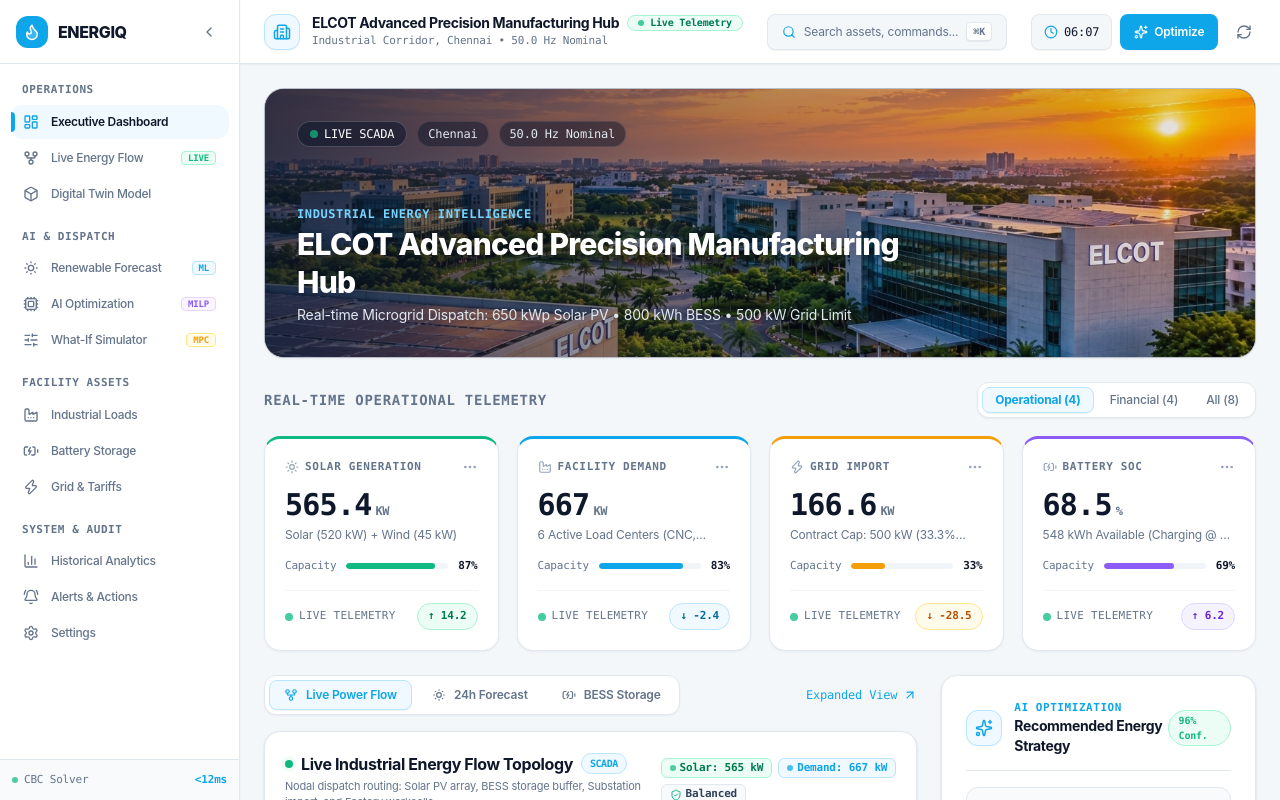
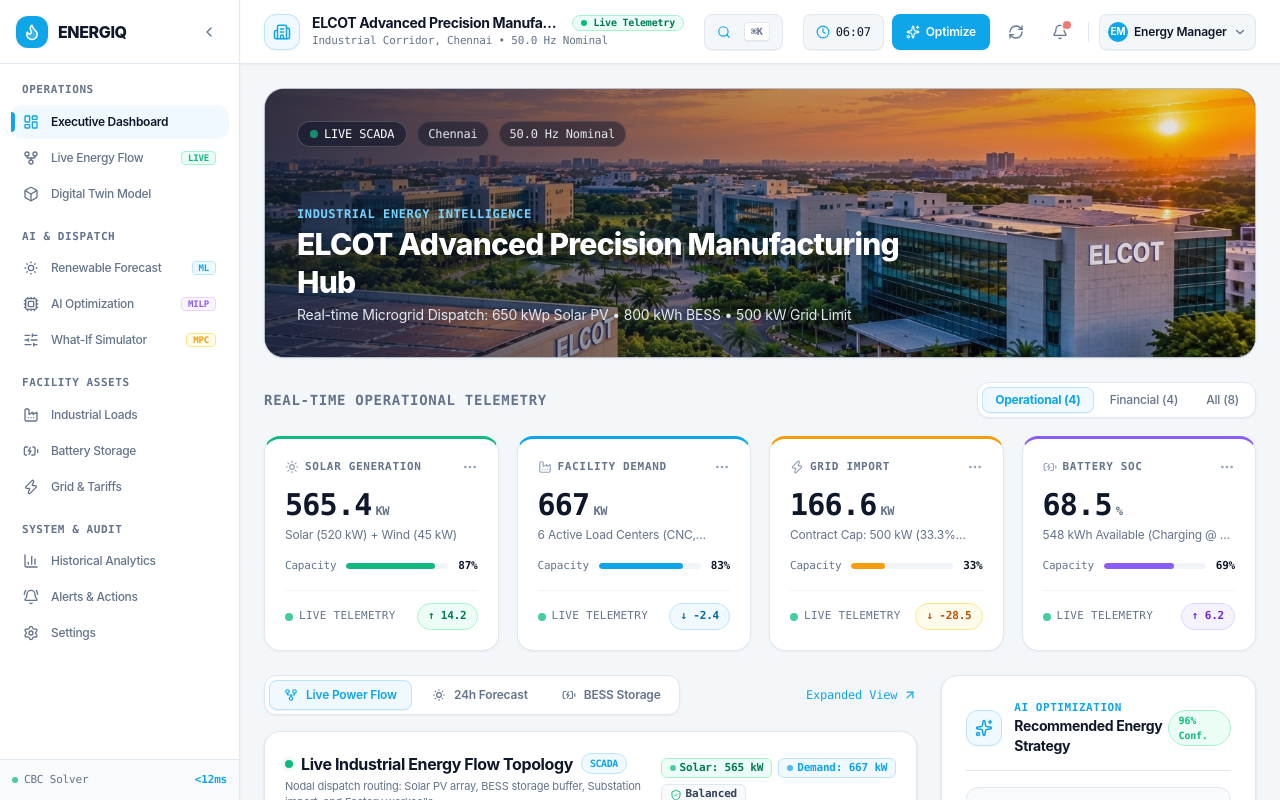
Before and after one commit to Mugilan-md/ENERGIQ, a React (Vite) app in the folder frontend/: page / in a window 1280 px wide. Built offline with nearby package versions, Linux system fonts and the light colour scheme; no server answers.

Commit message:
fix(navbar): resolve energy manager role box clipping with responsive container and custom dropdown chevron

```diff
--- a/frontend/src/App.tsx
+++ b/frontend/src/App.tsx
@@ -337,7 +337,7 @@ export function App() {
       />
 
       {/* Main Workspace Area */}
-      <div className="flex-1 flex flex-col h-full overflow-hidden relative z-10 bg-[#F4F7FA]">
+      <div className="flex-1 min-w-0 flex flex-col h-full overflow-hidden relative z-10 bg-[#F4F7FA]">
         {/* Top Clean White Header */}
         <TopBar
           plant={plant}
--- a/frontend/src/components/layout/TopBar.tsx
+++ b/frontend/src/components/layout/TopBar.tsx
@@ -5,7 +5,8 @@ import {
   Bell,
   RefreshCw,
   Search,
-  Sparkles
+  Sparkles,
+  ChevronDown
 } from 'lucide-react';
 import { PlantSummary, SystemAlert } from '@/types';
 import clsx from 'clsx';
@@ -47,9 +48,9 @@ export const TopBar: React.FC<TopBarProps> = ({
   }, []);
 
   return (
-    <header className="sticky top-0 z-30 h-16 bg-white border-b border-[#E2E8F0] px-5 sm:px-6 flex items-center justify-between text-[#0F172A] transition-colors shadow-xs gap-4">
+    <header className="sticky top-0 z-30 h-16 w-full bg-white border-b border-[#E2E8F0] px-4 sm:px-6 flex items-center justify-between text-[#0F172A] transition-colors shadow-xs gap-3">
       {/* Left: Clean Plant Identity & Telemetry Status */}
-      <div className="flex items-center gap-3 shrink-0">
+      <div className="flex items-center gap-3 min-w-0 max-w-[340px] sm:max-w-[420px]">
         <div className="w-9 h-9 rounded-xl bg-sky-50 border border-sky-200 text-[#0EA5E9] flex items-center justify-center shadow-xs shrink-0">
           <Building2 className="w-4.5 h-4.5" />
         </div>
@@ -58,7 +59,7 @@ export const TopBar: React.FC<TopBarProps> = ({
             <h1 className="text-sm font-bold text-[#0F172A] tracking-tight font-sans truncate">
               {plant ? plant.name : 'ELCOT Advanced Precision Manufacturing Hub'}
             </h1>
-            <span className="shrink-0 inline-flex items-center gap-1.5 px-2.5 py-0.5 rounded-full bg-emerald-50 text-emerald-700 border border-emerald-200 text-[10px] font-mono font-semibold whitespace-nowrap leading-none">
+            <span className="hidden sm:inline-flex shrink-0 items-center gap-1.5 px-2 py-0.5 rounded-full bg-emerald-50 text-emerald-700 border border-emerald-200 text-[10px] font-mono font-semibold whitespace-nowrap leading-none">
               <span className="w-1.5 h-1.5 rounded-full bg-emerald-500 animate-pulse" />
               Live Telemetry
             </span>
@@ -69,16 +70,16 @@ export const TopBar: React.FC<TopBarProps> = ({
         </div>
       </div>
 
-      {/* Center: Clean Search Bar Centered with Equal Margins */}
-      <div className="flex-1 hidden md:flex justify-center max-w-md mx-2">
+      {/* Center: Clean Search Bar Centered with Flexible Responsiveness */}
+      <div className="flex-1 hidden md:flex justify-center max-w-[200px] lg:max-w-[260px] xl:max-w-xs mx-2 min-w-0">
         {onOpenCommandPalette && (
           <button
             onClick={onOpenCommandPalette}
-            className="w-full flex items-center justify-between gap-2 px-3.5 h-9 bg-[#F4F7FA] hover:bg-slate-100 border border-[#E2E8F0] hover:border-slate-300 rounded-lg text-xs text-[#64748B] transition-all cursor-pointer shadow-2xs"
+            className="w-full flex items-center justify-between gap-2 px-3 h-9 bg-[#F4F7FA] hover:bg-slate-100 border border-[#E2E8F0] hover:border-slate-300 rounded-lg text-xs text-[#64748B] transition-all cursor-pointer shadow-2xs"
           >
-            <div className="flex items-center gap-2 min-w-0">
+            <div className="flex items-center gap-2 min-w-0 truncate">
               <Search className="w-3.5 h-3.5 text-[#0EA5E9] shrink-0" />
-              <span className="font-sans text-xs truncate">Search assets, commands...</span>
+              <span className="font-sans text-xs truncate">Search assets...</span>
             </div>
             <kbd className="text-[10px] font-mono font-semibold px-1.5 py-0.5 rounded bg-white text-[#64748B] border border-[#E2E8F0] shadow-2xs shrink-0">
               ⌘K
@@ -87,10 +88,10 @@ export const TopBar: React.FC<TopBarProps> = ({
         )}
       </div>
 
-      {/* Right: Clean Action Controls with Uniform Heights (h-9) and Balanced Spacing */}
+      {/* Right: Clean Action Controls with Full Visibility and No Overflow */}
       <div className="flex items-center gap-2 shrink-0">
-        {/* Live Clock Chip */}
-        <div className="hidden lg:flex items-center gap-1.5 px-3 h-9 bg-[#F4F7FA] border border-[#E2E8F0] rounded-lg text-xs font-mono text-[#0F172A] shadow-2xs">
+        {/* Live Clock Chip (Visible on desktop) */}
+        <div className="hidden xl:flex items-center gap-1.5 px-3 h-9 bg-[#F4F7FA] border border-[#E2E8F0] rounded-lg text-xs font-mono text-[#0F172A] shadow-2xs">
           <Clock className="w-3.5 h-3.5 text-[#0EA5E9]" />
           <span>{timeStr || '12:00'}</span>
         </div>
@@ -99,11 +100,11 @@ export const TopBar: React.FC<TopBarProps> = ({
         {onTriggerOptimize && (
           <button
             onClick={onTriggerOptimize}
-            className="flex items-center gap-1.5 px-3.5 h-9 bg-[#0EA5E9] hover:bg-[#0284C7] text-white rounded-lg text-xs font-semibold shadow-xs transition-colors cursor-pointer shrink-0"
+            className="flex items-center justify-center gap-1.5 h-9 px-2.5 xl:px-3.5 bg-[#0EA5E9] hover:bg-[#0284C7] text-white rounded-lg text-xs font-semibold shadow-xs transition-colors cursor-pointer shrink-0"
             title="Solve Automated MILP Optimization"
           >
             <Sparkles className="w-3.5 h-3.5" />
-            <span className="hidden sm:inline">Optimize</span>
+            <span className="hidden xl:inline">Optimize</span>
           </button>
         )}
 
@@ -132,20 +133,21 @@ export const TopBar: React.FC<TopBarProps> = ({
         {/* Divider */}
         <div className="h-5 w-px bg-[#E2E8F0] mx-0.5 shrink-0" />
 
-        {/* User Role Selector */}
-        <div className="flex items-center gap-1.5 bg-[#F4F7FA] border border-[#E2E8F0] rounded-lg px-2.5 h-9 shadow-2xs shrink-0">
-          <div className="w-5 h-5 rounded-full bg-[#0EA5E9] text-white flex items-center justify-center text-[10px] font-bold shrink-0">
+        {/* User Role Selector - Perfectly Fitted & Never Cut Off */}
+        <div className="relative flex items-center bg-[#F4F7FA] hover:bg-slate-100 border border-[#E2E8F0] rounded-lg pl-2 pr-2 h-9 shadow-2xs shrink-0 transition-colors">
+          <div className="w-5 h-5 rounded-full bg-[#0EA5E9] text-white flex items-center justify-center text-[10px] font-bold shrink-0 mr-1.5">
             {currentRole === 'ADMIN' ? 'AD' : currentRole === 'OPERATOR' ? 'OP' : 'EM'}
           </div>
           <select
             value={currentRole}
             onChange={(e) => onRoleChange(e.target.value as any)}
-            className="bg-transparent text-xs font-medium text-[#0F172A] focus:outline-hidden cursor-pointer"
+            className="bg-transparent text-xs font-semibold text-[#0F172A] focus:outline-hidden cursor-pointer appearance-none pr-5 py-1 z-10"
           >
             <option value="ENERGY_MANAGER" className="bg-white text-[#0F172A]">Energy Manager</option>
             <option value="OPERATOR" className="bg-white text-[#0F172A]">Plant Operator</option>
             <option value="ADMIN" className="bg-white text-[#0F172A]">System Admin</option>
           </select>
+          <ChevronDown className="w-3.5 h-3.5 text-[#64748B] pointer-events-none absolute right-2 top-1/2 -translate-y-1/2" />
         </div>
       </div>
     </header>
```
